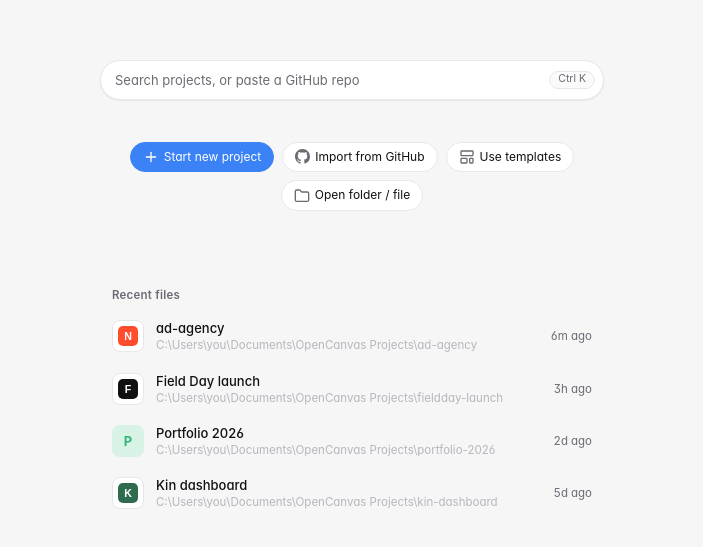
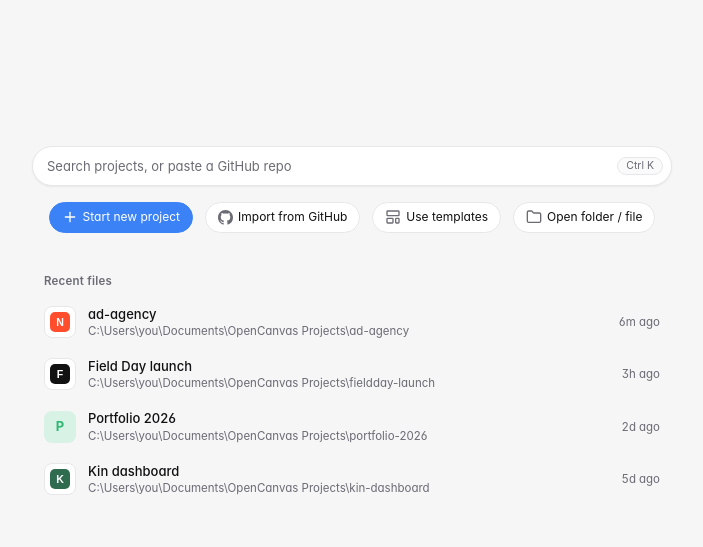
Before and after one commit to Lasethe1st/opencanvas, a React (Vite) app: page / in a window 1280 px wide. Shown: the part 103-650 px from the top of the page, without its empty margins (288-991 px from the left). Built offline with nearby package versions, Linux system fonts and the light colour scheme; what monaco-editor would draw is missing.

Commit message:
Design polish v2: hover only on hover devices, contained scrolling, readable paths, wider start screen, 16px header inset, scoped press effect

```diff
--- a/src/styles/overrides.css
+++ b/src/styles/overrides.css
@@ -70,19 +70,20 @@
   color: var(--fg-3);
 }
 
+@media (hover: hover) {
   .action-pill.action-pill--violet[class]:hover,
   .action-pill.action-pill--green[class]:hover,
   .action-pill.action-pill--amber[class]:hover {
     border-color: var(--line-strong);
     background: var(--hover);
   }
+}
 
 .action-pill--blue {
   --tone: var(--accent);
 }
 
-.action-pill.action-pill--blue[class],
-.action-pill.action-pill--blue[class]:hover {
+.action-pill.action-pill--blue[class] {
   border-color: var(--accent);
   background: var(--accent);
   color: var(--accent-fg);
@@ -120,17 +121,31 @@
 .start__inner {
   justify-content: center;
   min-height: 100%;
-  max-width: 560px;
-  padding-top: 48px;
-  gap: 24px;
+  width: 100%;
+  max-width: 696px; /* 640px of content plus 28px side padding */
+  padding-top: 120px;
+  gap: 16px;
 }
 
+.start-actions {
+  gap: 12px;
+  margin-top: 0;
+}
+
+.start__inner .recent {
+  margin-top: 24px;
+}
+
+@media (hover: hover) {
   .recent-item:hover {
     background: var(--hover);
   }
+}
 
 .recent-item__text span {
-  color: var(--fg-4);
+  color: var(--fg-3);
+  white-space: normal;
+  overflow-wrap: anywhere;
 }
 
 .empty-note {
@@ -138,21 +153,62 @@
   text-align: center;
 }
 
-/* Gentle motion */
+/* Gentle press motion, buttons only */
 @media (prefers-reduced-motion: no-preference) {
   .tool-btn,
   .icon-btn,
   .action-pill,
-  .recent-item {
+  .btn {
     transition:
-      background-color 0.15s var(--ease),
-      border-color 0.15s var(--ease),
-      transform 0.1s var(--ease);
+      background-color 0.15s ease-out,
+      border-color 0.15s ease-out,
+      scale 0.15s ease-out;
   }
 
-  button:active:not(:disabled) {
-    transform: scale(0.97);
+  .tool-btn:active:not(:disabled),
+  .icon-btn:active:not(:disabled),
+  .action-pill:active:not(:disabled),
+  .btn:active:not(:disabled) {
+    transform: none;
+    scale: 0.96;
   }
+}
+
+.recent-item {
+  transition: background-color 0.15s ease-out;
+}
+
+/* Keep scrolling inside menus and panels */
+.popover,
+.font-menu__list,
+.panel__body,
+.settings-page__content,
+.dialog__body {
+  overscroll-behavior: contain;
+}
+
+/* On touch screens, don't leave a tapped control highlighted */
+@media (hover: none) {
+  .tool-btn:hover:not(.is-active),
+  .icon-btn:hover,
+  .recent-item:hover {
+    background: transparent;
+  }
+
+  .action-pill.action-pill--violet[class]:hover,
+  .action-pill.action-pill--green[class]:hover,
+  .action-pill.action-pill--amber[class]:hover {
+    background: var(--surface);
+  }
+}
+
+/* Consistent 16px edge inset for panel and inspector headers */
+.panel__head {
+  padding: 0 8px 0 16px;
+}
+
+.inspector-head {
+  padding: 16px 16px 12px;
 }
 
 /* Typography hierarchy */
```
Lines whose indentation alone changed are shown as unchanged.
